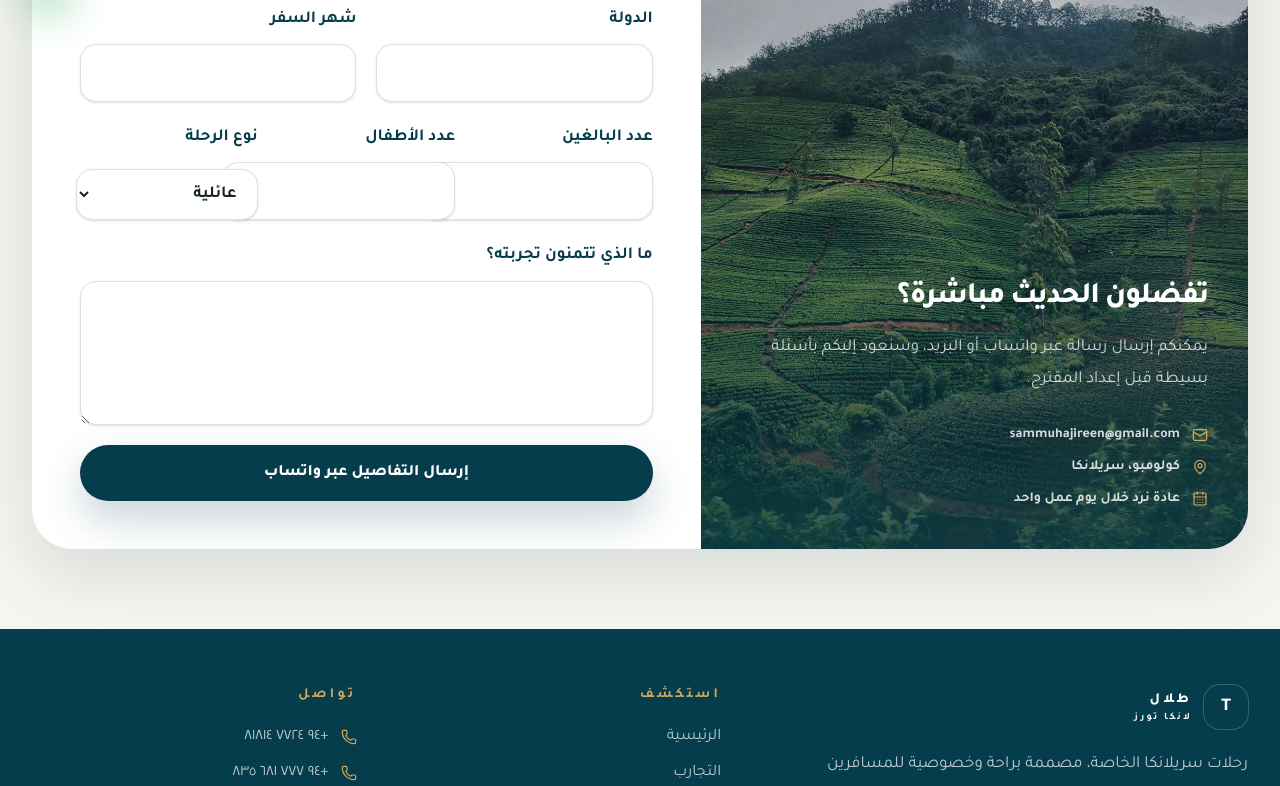
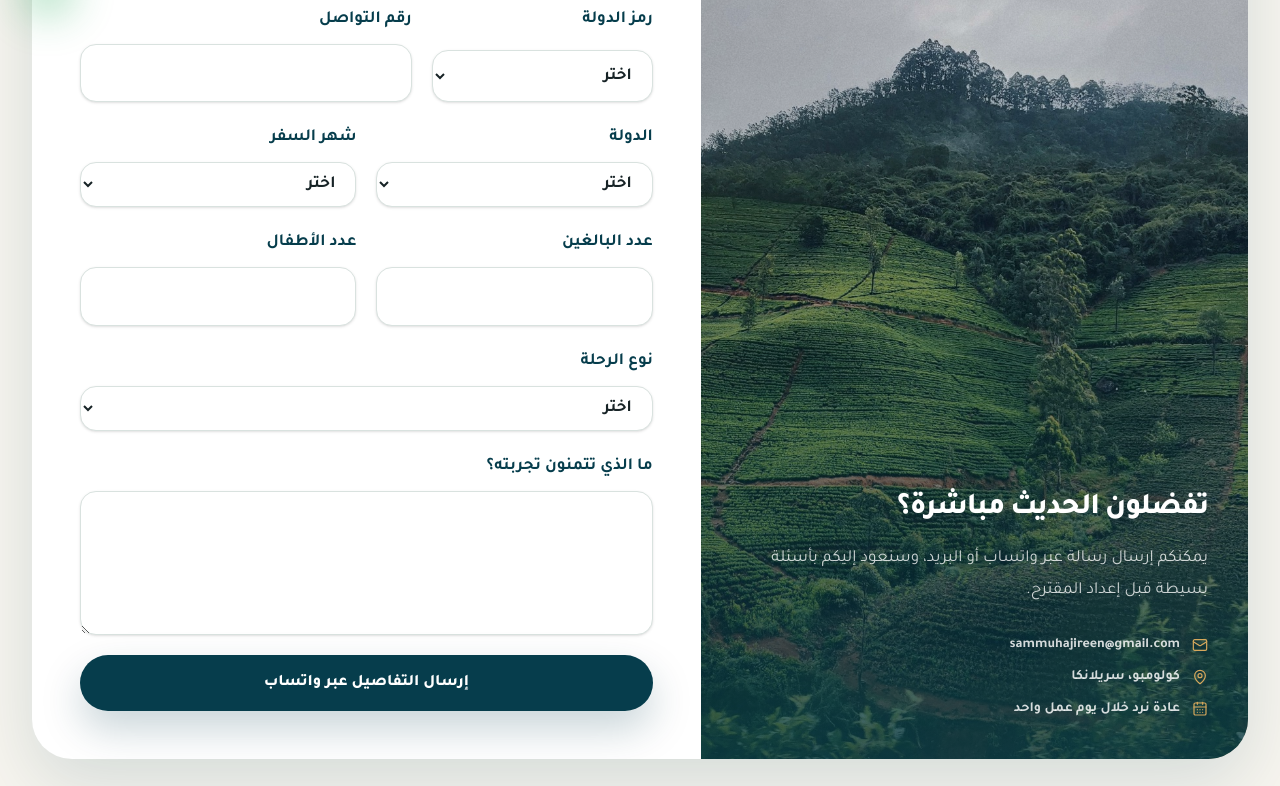
Before and after one commit to MMuntha/Thalaal, a Next.js app: page /ar/contact in a window 1280 px wide. Shown: the part 780-1566 px from the top of the page. Built offline with nearby package versions, Linux system fonts and the light colour scheme.

Commit message:
feat: minor updates

```diff
--- a/package.json
+++ b/package.json
@@ -15,7 +15,8 @@
     "motion": "^12.40.0",
     "next": "16.2.7",
     "react": "19.2.4",
-    "react-dom": "19.2.4"
+    "react-dom": "19.2.4",
+    "zod": "^4.4.3"
   },
   "devDependencies": {
     "@tailwindcss/postcss": "^4",
--- a/src/components/contact-form.tsx
+++ b/src/components/contact-form.tsx
@@ -1,18 +1,59 @@
 "use client";
 
 import { FormEvent, useState } from "react";
-import type { SiteContent } from "@/content/types";
+import { z } from "zod";
+import type { FormOption, SiteContent } from "@/content/types";
 import { getWhatsAppContact, whatsappUrl } from "@/lib/whatsapp";
 
-function Field({
+type FormErrors = Partial<Record<string, string>>;
+
+function optionLabel(options: FormOption[], value: string) {
+  return options.find((option) => option.value === value)?.label ?? value;
+}
+
+function buildSchema(form: SiteContent["contactPage"]["form"]) {
+  return z.object({
+    name: z.string().trim().min(2, form.required),
+    countryCode: z.string().trim().min(1, form.required),
+    contactNumber: z
+      .string()
+      .trim()
+      .min(1, form.required)
+      .refine((value) => {
+        const digits = value.replace(/\D/g, "");
+        return digits.length >= 6 && digits.length <= 15;
+      }, form.invalidPhone),
+    country: z.string().trim().min(1, form.required),
+    month: z.string().trim().min(1, form.required),
+    adults: z
+      .string()
+      .trim()
+      .min(1, form.required)
+      .regex(/^[1-9]\d?$/, form.invalidNumber),
+    children: z
+      .string()
+      .trim()
+      .regex(/^\d{0,2}$/, form.invalidNumber),
+    tripType: z.string().trim().min(1, form.required),
+    message: z.string().trim().min(5, form.required),
+  });
+}
+
+function fieldError(errors: FormErrors, name: string) {
+  return errors[name] ? (
+    <p className="text-sm font-semibold text-red-700">{errors[name]}</p>
+  ) : null;
+}
+
+function TextField({
   label,
   name,
-  required = false,
+  errors,
   type = "text",
 }: {
   label: string;
   name: string;
-  required?: boolean;
+  errors: FormErrors;
   type?: string;
 }) {
   return (
@@ -21,77 +62,183 @@ function Field({
       <input
         className="rounded-2xl border border-line bg-white px-4 py-3 text-base text-ink shadow-sm transition placeholder:text-muted/60 focus:border-gold"
         name={name}
-        required={required}
         type={type}
       />
+      {fieldError(errors, name)}
+    </label>
+  );
+}
+
+function SelectField({
+  label,
+  name,
+  options,
+  placeholder,
+  errors,
+}: {
+  label: string;
+  name: string;
+  options: FormOption[];
+  placeholder: string;
+  errors: FormErrors;
+}) {
+  return (
+    <label className="grid gap-2 text-sm font-bold text-ocean">
+      <span>{label}</span>
+      <select
+        className="rounded-2xl border border-line bg-white px-4 py-3 text-base text-ink shadow-sm transition focus:border-gold"
+        defaultValue=""
+        name={name}
+      >
+        <option disabled value="">
+          {placeholder}
+        </option>
+        {options.map((option) => (
+          <option key={option.value} value={option.value}>
+            {option.label}
+          </option>
+        ))}
+      </select>
+      {fieldError(errors, name)}
     </label>
   );
 }
 
 export function ContactForm({ content }: { content: SiteContent }) {
   const [submitted, setSubmitted] = useState(false);
+  const [errors, setErrors] = useState<FormErrors>({});
   const form = content.contactPage.form;
   const whatsappContact = getWhatsAppContact(content.contactPage.contacts);
 
   function onSubmit(event: FormEvent<HTMLFormElement>) {
     event.preventDefault();
     const formData = new FormData(event.currentTarget);
+    const rawValues = {
+      name: String(formData.get("name") ?? ""),
+      countryCode: String(formData.get("countryCode") ?? ""),
+      contactNumber: String(formData.get("contactNumber") ?? ""),
+      country: String(formData.get("country") ?? ""),
+      month: String(formData.get("month") ?? ""),
+      adults: String(formData.get("adults") ?? ""),
+      children: String(formData.get("children") ?? ""),
+      tripType: String(formData.get("tripType") ?? ""),
+      message: String(formData.get("message") ?? ""),
+    };
+
+    const parsed = buildSchema(form).safeParse(rawValues);
+
+    if (!parsed.success) {
+      const nextErrors = parsed.error.issues.reduce<FormErrors>(
+        (acc, issue) => {
+          const key = issue.path[0];
+          if (typeof key === "string" && !acc[key]) {
+            acc[key] = issue.message;
+          }
+          return acc;
+        },
+        {}
+      );
+
+      setErrors(nextErrors);
+      setSubmitted(false);
+      return;
+    }
+
+    const values = parsed.data;
+    const fullContactNumber = `${
+      values.countryCode
+    } ${values.contactNumber.replace(/\s+/g, " ")}`;
     const lines = [
-      `${form.name}: ${formData.get("name")}`,
-      `${form.whatsapp}: ${formData.get("whatsapp")}`,
-      `${form.country}: ${formData.get("country")}`,
-      `${form.month}: ${formData.get("month")}`,
-      `${form.adults}: ${formData.get("adults")}`,
-      `${form.children}: ${formData.get("children") || "0"}`,
-      `${form.tripType}: ${formData.get("tripType")}`,
-      `${form.message}: ${formData.get("message")}`,
+      `${form.name}: ${values.name}`,
+      `${form.contactNumber}: ${fullContactNumber}`,
+      `${form.country}: ${optionLabel(form.countryOptions, values.country)}`,
+      `${form.month}: ${optionLabel(form.monthOptions, values.month)}`,
+      `${form.adults}: ${values.adults}`,
+      `${form.children}: ${values.children || "0"}`,
+      `${form.tripType}: ${optionLabel(form.tripOptions, values.tripType)}`,
+      `${form.message}: ${values.message}`,
     ];
 
+    setErrors({});
     setSubmitted(true);
     window.open(whatsappUrl(whatsappContact, lines.join("\n")));
   }
 
   return (
-    <form className="grid gap-5" onSubmit={onSubmit}>
+    <form className="grid gap-5" noValidate onSubmit={onSubmit}>
+      <TextField errors={errors} label={form.name} name="name" />
+
+      <div className="grid gap-5 md:grid-cols-[0.8fr_1.2fr]">
+        <SelectField
+          errors={errors}
+          label={form.countryCode}
+          name="countryCode"
+          options={form.countryCodeOptions}
+          placeholder={form.selectPlaceholder}
+        />
+        <TextField
+          errors={errors}
+          label={form.contactNumber}
+          name="contactNumber"
+          type="tel"
+        />
+      </div>
+
       <div className="grid gap-5 md:grid-cols-2">
-        <Field label={form.name} name="name" required />
-        <Field label={form.whatsapp} name="whatsapp" required type="tel" />
+        <SelectField
+          errors={errors}
+          label={form.country}
+          name="country"
+          options={form.countryOptions}
+          placeholder={form.selectPlaceholder}
+        />
+        <SelectField
+          errors={errors}
+          label={form.month}
+          name="month"
+          options={form.monthOptions}
+          placeholder={form.selectPlaceholder}
+        />
       </div>
-      <div className="grid gap-5 md:grid-cols-2">
-        <Field label={form.country} name="country" required />
-        <Field label={form.month} name="month" required />
+
+      <div className="grid gap-5 sm:grid-cols-2">
+        <TextField
+          errors={errors}
+          label={form.adults}
+          name="adults"
+          type="number"
+        />
+        <TextField
+          errors={errors}
+          label={form.children}
+          name="children"
+          type="number"
+        />
       </div>
-      <div className="grid gap-5 md:grid-cols-3">
-        <Field label={form.adults} name="adults" required type="number" />
-        <Field label={form.children} name="children" type="number" />
-        <label className="grid gap-2 text-sm font-bold text-ocean">
-          <span>{form.tripType}</span>
-          <select
-            className="rounded-2xl border border-line bg-white px-4 py-3 text-base text-ink shadow-sm transition focus:border-gold"
-            name="tripType"
-            required
-          >
-            {form.tripOptions.map((option) => (
-              <option key={option.value} value={option.label}>
-                {option.label}
-              </option>
-            ))}
-          </select>
-        </label>
-      </div>
+
+      <SelectField
+        errors={errors}
+        label={form.tripType}
+        name="tripType"
+        options={form.tripOptions}
+        placeholder={form.selectPlaceholder}
+      />
+
       <label className="grid gap-2 text-sm font-bold text-ocean">
         <span>{form.message}</span>
         <textarea
           className="min-h-36 resize-y rounded-2xl border border-line bg-white px-4 py-3 text-base text-ink shadow-sm transition focus:border-gold"
           name="message"
-          required
         />
+        {fieldError(errors, "message")}
       </label>
 
       {submitted && (
         <div className="rounded-2xl border border-gold/30 bg-gold/10 p-4 text-ocean">
           <p className="font-black">{form.successTitle}</p>
-          <p className="mt-1 text-sm leading-6 text-muted">{form.successMessage}</p>
+          <p className="mt-1 text-sm leading-6 text-muted">
+            {form.successMessage}
+          </p>
         </div>
       )}
 
--- a/src/content/static-content.ts
+++ b/src/content/static-content.ts
@@ -206,13 +206,13 @@ export const staticContent: Record<"ar" | "en", SiteContent> = {
         {
           name: "مهاجرين",
           phone: "+94772481814",
-          displayPhone: "+٩٤ ٧٧٢٤ ٨١٨١٤",
+          displayPhone: "94772481814+",
           whatsapp: true,
         },
         {
           name: "إكرام",
           phone: "+94777681835",
-          displayPhone: "+٩٤ ٧٧٧ ٦٨١ ٨٣٥",
+          displayPhone: "94777681835+",
         },
       ],
       location: "كولومبو، سريلانكا",
@@ -220,7 +220,8 @@ export const staticContent: Record<"ar" | "en", SiteContent> = {
         title: "أخبرونا عن رحلتكم",
         description: "لا نحتاج كل التفاصيل الآن. يكفي أن نعرف نقطة البداية.",
         name: "الاسم الكامل",
-        whatsapp: "رقم الواتساب",
+        countryCode: "رمز الدولة",
+        contactNumber: "رقم التواصل",
         country: "الدولة",
         month: "شهر السفر",
         adults: "عدد البالغين",
@@ -232,6 +233,48 @@ export const staticContent: Record<"ar" | "en", SiteContent> = {
         successMessage:
           "سيفتح واتساب الآن مع تفاصيل الطلب. أرسلوا الرسالة لبدء التخطيط.",
         required: "هذا الحقل مطلوب",
+        invalidPhone: "يرجى إدخال رقم تواصل صحيح",
+        invalidNumber: "يرجى إدخال رقم صحيح",
+        selectPlaceholder: "اختر",
+        countryOptions: [
+          { value: "saudi-arabia", label: "السعودية" },
+          { value: "uae", label: "الإمارات" },
+          { value: "qatar", label: "قطر" },
+          { value: "kuwait", label: "الكويت" },
+          { value: "bahrain", label: "البحرين" },
+          { value: "oman", label: "عُمان" },
+          { value: "iraq", label: "العراق" },
+          { value: "sri-lanka", label: "سريلانكا" },
+          { value: "other", label: "دولة أخرى" },
+        ],
+        monthOptions: [
+          { value: "january", label: "يناير" },
+          { value: "february", label: "فبراير" },
+          { value: "march", label: "مارس" },
+          { value: "april", label: "أبريل" },
+          { value: "may", label: "مايو" },
+          { value: "june", label: "يونيو" },
+          { value: "july", label: "يوليو" },
+          { value: "august", label: "أغسطس" },
+          { value: "september", label: "سبتمبر" },
+          { value: "october", label: "أكتوبر" },
+          { value: "november", label: "نوفمبر" },
+          { value: "december", label: "ديسمبر" },
+          { value: "not-sure", label: "لم أحدد بعد" },
+        ],
+        countryCodeOptions: [
+          { value: "+966", label: "+966 السعودية" },
+          { value: "+971", label: "+971 الإمارات" },
+          { value: "+974", label: "+974 قطر" },
+          { value: "+965", label: "+965 الكويت" },
+          { value: "+973", label: "+973 البحرين" },
+          { value: "+968", label: "+968 عُمان" },
+          { value: "+964", label: "+964 العراق" },
+          { value: "+94", label: "+94 سريلانكا" },
+          { value: "+20", label: "+20 مصر" },
+          { value: "+962", label: "+962 الأردن" },
+          { value: "+1", label: "+1 أمريكا/كندا" },
+        ],
         tripOptions: [
           { value: "family", label: "عائلية" },
           { value: "honeymoon", label: "شهر عسل" },
@@ -531,7 +574,8 @@ export const staticContent: Record<"ar" | "en", SiteContent> = {
         description:
           "You do not need every detail yet. We only need a starting point.",
         name: "Full Name",
-        whatsapp: "WhatsApp Number",
+        countryCode: "Country Code",
+        contactNumber: "Contact Number",
         country: "Country",
         month: "Travel Month",
         adults: "Number of Adults",
@@ -543,6 +587,48 @@ export const staticContent: Record<"ar" | "en", SiteContent> = {
         successMessage:
           "WhatsApp will open with your trip details. Send the message to begin planning.",
         required: "This field is required",
+        invalidPhone: "Please enter a valid contact number",
+        invalidNumber: "Please enter a valid number",
+        selectPlaceholder: "Select",
+        countryOptions: [
+          { value: "saudi-arabia", label: "Saudi Arabia" },
+          { value: "uae", label: "United Arab Emirates" },
+          { value: "qatar", label: "Qatar" },
+          { value: "kuwait", label: "Kuwait" },
+          { value: "bahrain", label: "Bahrain" },
+          { value: "oman", label: "Oman" },
+          { value: "iraq", label: "Iraq" },
+          { value: "sri-lanka", label: "Sri Lanka" },
+          { value: "other", label: "Other" },
+        ],
+        monthOptions: [
+          { value: "january", label: "January" },
+          { value: "february", label: "February" },
+          { value: "march", label: "March" },
+          { value: "april", label: "April" },
+          { value: "may", label: "May" },
+          { value: "june", label: "June" },
+          { value: "july", label: "July" },
+          { value: "august", label: "August" },
+          { value: "september", label: "September" },
+          { value: "october", label: "October" },
+          { value: "november", label: "November" },
+          { value: "december", label: "December" },
+          { value: "not-sure", label: "Not sure yet" },
+        ],
+        countryCodeOptions: [
+          { value: "+966", label: "+966 Saudi Arabia" },
+          { value: "+971", label: "+971 United Arab Emirates" },
+          { value: "+974", label: "+974 Qatar" },
+          { value: "+965", label: "+965 Kuwait" },
+          { value: "+973", label: "+973 Bahrain" },
+          { value: "+968", label: "+968 Oman" },
+          { value: "+964", label: "+964 Iraq" },
+          { value: "+94", label: "+94 Sri Lanka" },
+          { value: "+20", label: "+20 Egypt" },
+          { value: "+962", label: "+962 Jordan" },
+          { value: "+1", label: "+1 USA/Canada" },
+        ],
         tripOptions: [
           { value: "family", label: "Family" },
           { value: "honeymoon", label: "Honeymoon" },
```
Also changed, not shown: src/content/types.ts (+8 -1 lines), 1 other file (tests, documents, lock files or other folders).
